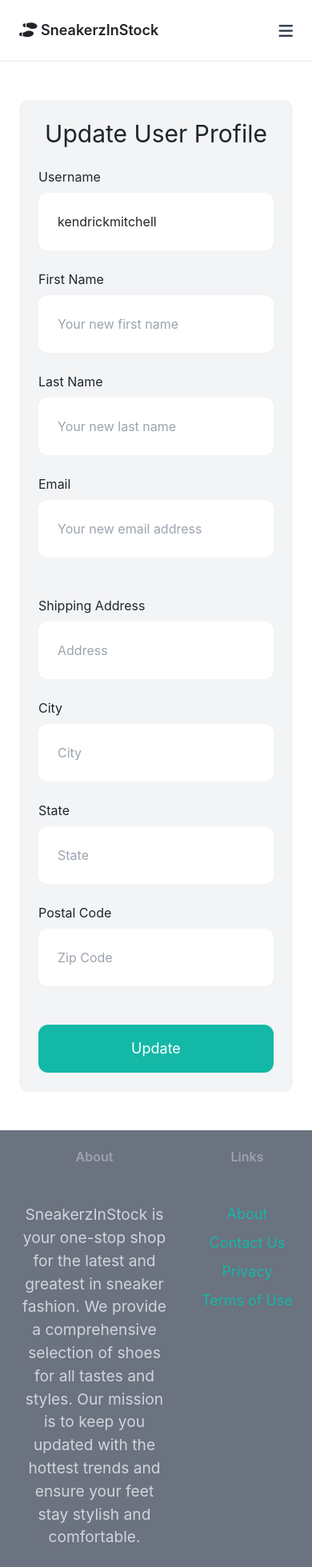
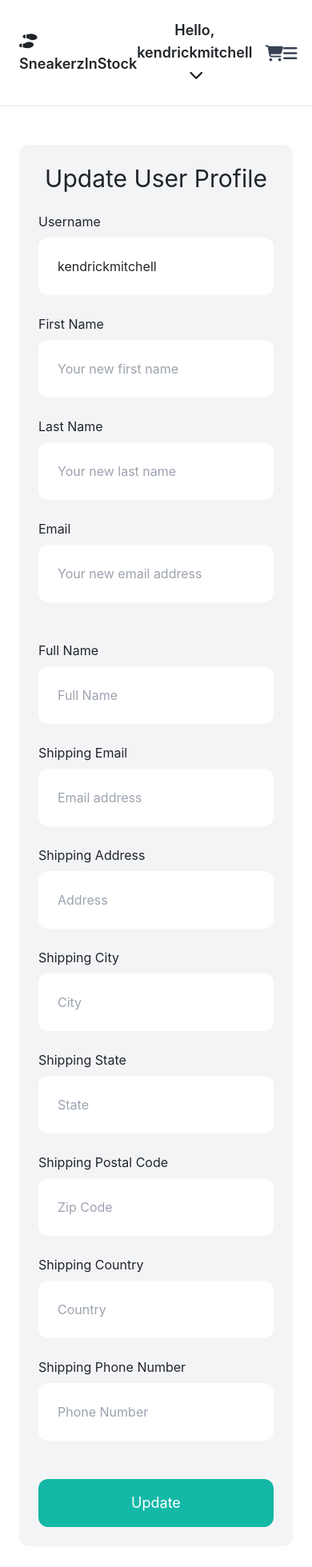
Before and after one commit to Kenmitchell2012/sneakers-n-stock, a Django app: page /update_user/ in a window 390 px wide. Shown: the top 1959 px of the page at 80% size. Run offline with Django 4.2, Linux system fonts and the light colour scheme; a user stored in the database is signed in; data comes from the database, SQL or seed files in the repository; both versions use the stored data as it was after the commit; some libraries are stand-ins or nearby versions.

Commit message:
feat(navbar): improve navbar
 responsiveness and add conditional login/register buttons

- Ensured username dropdown and cart icon visibility in mobile views.
- Added logout button to user dropdown.
- Ensured hamburger menu is closed by default on page load.
- Conditionally show the login button when the user is signed out.
- Show register button instead of login button when on the login page.

```diff
--- a/core/templates/core/base.html
+++ b/core/templates/core/base.html
@@ -7,7 +7,7 @@
     <link rel="stylesheet" href="https://cdn.jsdelivr.net/npm/bootstrap@4.0.0/dist/css/bootstrap.min.css" integrity="sha384-Gn5384xqQ1aoWXA+058RXPxPg6fy4IWvTNh0E263XmFcJlSAwiGgFAW/dAiS6JXm" crossorigin="anonymous">
     <script src="https://cdn.tailwindcss.com"></script>
     <link rel="stylesheet" href="https://cdnjs.cloudflare.com/ajax/libs/font-awesome/6.4.2/css/all.min.css" integrity="sha512-z3gLpd7yknf1YoNbCzqRKc4qyor8gaKU1qmn+CShxbuBusANI9QpRohGBreCFkKxLhei6S9CQXFEbbKuqLg0DA==" crossorigin="anonymous" referrerpolicy="no-referrer" />
-    <link rel="stylesheet" href="{% static 'css/styles.css' %}">
+    <link rel="stylesheet" href="{% static 'css/style.css' %}">
     <title>{% block title %}{% endblock %} | SneakerzInStock</title>
 </head>
 <body>
--- a/core/templates/core/navbar.html
+++ b/core/templates/core/navbar.html
@@ -1,33 +1,50 @@
-<div class="navbar-container">
-    <nav class="py-6 flex justify-between items-center border-b border-gray-200 px-4 bg-white">
+<div class="navbar-container relative z-10">
+    <nav class="py-4 px-4 flex justify-between items-center border-b border-gray-200 bg-white">
+        <!-- Logo -->
         <a href="{% url 'core:index' %}" class="text-lg font-semibold"><i class="fa-solid fa-shoe-prints"></i> SneakerzInStock</a>
-        <div class="hidden md:flex space-x-6 items-center" id="navbarSupportedContent">
+
+        <!-- Main Links: Visible on larger screens, toggled in mobile -->
+        <div class="hidden md:flex space-x-6 items-center">
             <a href="{% url 'item:new' %}" class="text-lg font-semibold hover:text-gray-500">New item</a>
             <a href="{% url 'item:items' %}" class="text-lg font-semibold hover:text-gray-500">Search</a>
-            <a href="{% url 'cart:view_cart' %}" class="text-lg font-semibold hover:text-gray-500">View Cart</a>
         </div>
-        <div class="hidden md:flex space-x-6 items-center">
+
+        <!-- User Actions with Dropdown and Cart Icon -->
+        <div class="flex items-center space-x-4 relative">
             {% if request.user.is_authenticated %}
-                <a href="{% url 'dashboard:index' request.user.username %}" class="text-lg font-semibold hover:text-gray-500">Hello, {{ request.user.username }}</a>
-                <a href="{% url 'conversations:inbox' %}" class="px-6 py-3 text-lg font-semibold bg-teal-500 text-white rounded-xl hover:bg-teal-700">Inbox
-                    <span class="text-md text-white-500">({{ conversation_count }})</span>
-                </a>
-                <a href="{% url 'core:update_user' %}" class="px-6 py-3 text-lg font-semibold bg-gray-500 text-white rounded-xl hover:bg-gray-700">Update Profile</a>
-                <a href="{% url 'core:logout_user' %}" class="px-6 py-3 text-lg font-semibold bg-red-500 text-white rounded-xl hover:bg-red-700">Log Out</a>
+                <!-- User Dropdown: Visible in all views -->
+                <div class="flex relative">
+                    <button id="user-menu-button" class="text-lg font-semibold hover:text-gray-500 focus:outline-none">
+                        Hello, {{ request.user.username }}
+                        <i class="fa-solid fa-chevron-down ml-1"></i>
+                    </button>
+                    <div id="user-menu" class="hidden absolute right-0 mt-2 w-48 py-2 bg-white rounded-lg shadow-lg z-50">
+                        <a href="{% url 'core:update_user' %}" class="block px-4 py-2 text-gray-700 hover:bg-gray-200">Update Profile</a>
+                        <a href="{% url 'core:update_password' %}" class="block px-4 py-2 text-gray-700 hover:bg-gray-200">Change Password</a>
+                        <a href="{% url 'dashboard:index' request.user.username %}" class="block px-4 py-2 text-gray-700 hover:bg-gray-200">Dashboard</a>
+                        <a href="{% url 'core:logout_user' %}" class="block px-4 py-2 text-gray-700 hover:bg-gray-200">Logout</a>
+                    </div>
+                </div>
 
+                <!-- Cart Icon: Visible in all views -->
                 <a href="{% url 'cart:view_cart' %}" class="relative">
                     <i class="fa-solid fa-cart-shopping fa-lg text-gray-700"></i>
                     {% if cart_item_count > 0 %}
-                        <span class="absolute top-0 right-0 inline-block w-6 h-6 bg-red-500 text-white text-center rounded-full">{{ cart_item_count }}</span>
+                        <span class="absolute -top-2 -right-2 inline-flex items-center justify-center w-6 h-6 bg-red-500 text-white text-xs font-bold rounded-full">{{ cart_item_count }}</span>
                     {% endif %}
                 </a>
             {% else %}
-                <a href="{% url 'core:signup' %}" class="px-6 py-3 text-lg font-semibold bg-teal-500 text-white rounded-xl hover:bg-teal-700">Sign up</a>
-                <a href="{% url 'core:login' %}" class="px-6 py-3 text-lg font-semibold bg-gray-500 text-white rounded-xl hover:bg-gray-700">Log In</a>
+                <!-- Login and Register Links: Conditionally visible based on the page -->
+                {% if request.path == '/login/' %}
+                    <a href="{% url 'core:signup' %}" class="text-lg font-semibold hover:text-gray-500">Register</a>
+                {% else %}
+                    <a href="{% url 'core:login' %}" class="text-lg font-semibold hover:text-gray-500">Login</a>
+                {% endif %}
             {% endif %}
         </div>
-        <!-- Mobile menu button -->
-        <div class="md:hidden">
+
+        <!-- Condensed Mobile Menu for smaller screens -->
+        <div class="lg:hidden md:hidden">
             <button id="mobile-menu-button" class="text-gray-700 focus:outline-none">
                 <i class="fa-solid fa-bars fa-lg"></i>
             </button>
@@ -35,28 +52,39 @@
     </nav>
 </div>
 
-<!-- Mobile menu -->
-<div id="mobile-menu" class="hidden md:hidden px-6 py-4 space-y-6">
+<!-- Mobile menu for smaller screens -->
+<div id="mobile-menu" class="hidden px-6 py-4 space-y-6 bg-white border-t border-gray-200">
     <a href="{% url 'item:new' %}" class="block text-lg font-semibold hover:text-gray-500">New item</a>
     <a href="{% url 'item:items' %}" class="block text-lg font-semibold hover:text-gray-500">Search</a>
-    <a href="{% url 'cart:view_cart' %}" class="block text-lg font-semibold hover:text-gray-500">View Cart</a>
     {% if request.user.is_authenticated %}
-        <a href="{% url 'dashboard:index' request.user.username %}" class="block text-base font-semibold hover:text-gray-500">Hello, {{ request.user.username|upper }}</a>
-        <a href="{% url 'conversations:inbox' %}" class="block px-6 py-3 text-lg font-semibold bg-teal-500 text-white rounded-xl hover:bg-teal-700">Inbox</a>
-        <a href="{% url 'core:logout_user' %}" class="block px-6 py-3 text-lg font-semibold bg-red-500 text-white rounded-xl hover:bg-red-700">Log Out</a>
-        <a href="{% url 'cart:view_cart' %}" class="block text-lg font-semibold hover:text-gray-500 relative">
-            <i class="fa-solid fa-cart-shopping fa-lg text-gray-700"></i>
-            {% if cart_item_count > 0 %}
-                <span class="absolute top-0 right-0 inline-block w-6 h-6 bg-red-500 text-white text-center rounded-full">{{ cart_item_count }}</span>
-            {% endif %}
-        </a>
+        <a href="{% url 'core:update_user' %}" class="block text-lg font-semibold hover:text-gray-500">Update Profile</a>
+        <a href="{% url 'core:update_password' %}" class="block text-lg font-semibold hover:text-gray-500">Change Password</a>
+        <a href="{% url 'core:logout_user' %}" class="block text-lg font-semibold hover:text-gray-500">Logout</a>
     {% else %}
-        <a href="{% url 'core:signup' %}" class="block px-6 py-3 text-lg font-semibold bg-teal-500 text-white rounded-xl hover:bg-teal-700">Sign up</a>
-        <a href="{% url 'core:login' %}" class="block px-6 py-3 text-lg font-semibold bg-gray-500 text-white rounded-xl hover:bg-gray-700">Log In</a>
+        <!-- Login and Register Links: Conditionally visible based on the page -->
+        {% if request.path == '/login/' %}
+            <a href="{% url 'core:signup' %}" class="block text-lg font-semibold hover:text-gray-500">Register</a>
+        {% else %}
+            <a href="{% url 'core:login' %}" class="block text-lg font-semibold hover:text-gray-500">Login</a>
+        {% endif %}
     {% endif %}
 </div>
 
 <script>
+    document.addEventListener('DOMContentLoaded', function() {
+        var menu = document.getElementById('mobile-menu');
+        if (!menu.classList.contains('hidden')) {
+            menu.classList.add('hidden');
+        }
+    });
+
+    // Toggle the user dropdown
+    document.getElementById('user-menu-button').addEventListener('click', function() {
+        var userMenu = document.getElementById('user-menu');
+        userMenu.classList.toggle('hidden');
+    });
+
+    // Toggle mobile menu
     document.getElementById('mobile-menu-button').addEventListener('click', function() {
         var menu = document.getElementById('mobile-menu');
         menu.classList.toggle('hidden');
--- a/core/templates/core/update_user.html
+++ b/core/templates/core/update_user.html
@@ -6,7 +6,7 @@
     <div class="p-6 w-full md:w-2/3 my-6 mx-auto bg-gray-100 rounded-xl">
         <h1 class="mb-6 text-3xl text-center md:text-left">Update User Profile</h1>
 
-        <form action="#" method="post">
+        <form action="{% url 'core:update_user' %}" method="post">
             {% csrf_token %}
             <div class="flex flex-col md:flex-row gap-6">
                 <!-- Left Column: User Information -->
@@ -32,21 +32,38 @@
                 <!-- Right Column: Shipping Information -->
                 <div class="w-full md:w-1/2">
                     <div class="mb-4">
+                        <label class="inline-block mb-2">Full Name</label><br>
+                        {{ shipping_form.shipping_full_name }}
+                    </div>
+                    <div class="mb-4">
+                        <label class="inline-block mb-2">Shipping Email</label><br>
+                        {{ shipping_form.shipping_email }}
+                    </div>
+                    <div class="mb-4">
                         <label class="inline-block mb-2">Shipping Address</label><br>
                         {{ shipping_form.shipping_address }}
                     </div>
                     <div class="mb-4">
-                        <label class="inline-block mb-2">City</label><br>
+                        <label class="inline-block mb-2">Shipping City</label><br>
                         {{ shipping_form.shipping_city }}
                     </div>
                     <div class="mb-4">
-                        <label class="inline-block mb-2">State</label><br>
+                        <label class="inline-block mb-2">Shipping State</label><br>
                         {{ shipping_form.shipping_state }}
                     </div>
                     <div class="mb-4">
-                        <label class="inline-block mb-2">Postal Code</label><br>
+                        <label class="inline-block mb-2">Shipping Postal Code</label><br>
                         {{ shipping_form.shipping_zip_code }}
                     </div>
+                    <div class="mb-4">
+                        <label class="inline-block mb-2">Shipping Country</label><br>
+                        {{ shipping_form.shipping_country }}
+                    </div>
+                    <div class="mb-4">
+                        <label class="inline-block mb-2">Shipping Phone Number</label><br>
+                        {{ shipping_form.shipping_phone_number }}
+                    </div>
+
                 </div>
             </div>
 
--- a/core/urls.py
+++ b/core/urls.py
@@ -14,6 +14,7 @@ urlpatterns = [
     path('logout/', views.logout_user, name= 'logout_user' ),
     path('profile/<str:username>/', views.user_profile, name='user_profile'),
     path('update_user/', views.update_user, name='update_user'),
+    path('update_password/', views.update_user, name='update_password'),
     path('shipping_address/', views.shipping_address, name='shipping_address'),
 
 
--- a/core/views.py
+++ b/core/views.py
@@ -67,32 +67,32 @@ def user_profile(request):
 
 def update_user(request):
     if request.user.is_authenticated:
-        # Get the current user
         current_user = User.objects.get(id=request.user.id)
 
-        # handle conversations
+        # Conversations
         conversations = Conversation.objects.filter(members__in=[request.user.id])
         conversation_count = conversations.count()
 
-        # Try to retrieve the user's shipping address or initialize a new instance if not found
-        try:
-            shipping_user = ShippingAddress.objects.get(user=current_user)
-        except ShippingAddress.DoesNotExist:
-            shipping_user = ShippingAddress(user=current_user)  # Create a new instance for the user
+        # Retrieve or create the user's shipping address
+        shipping_user, created = ShippingAddress.objects.get_or_create(user=current_user)
 
-        # Get the user's edit form and shipping address edit form
+        # Forms
         user_form = EditProfileForm(request.POST or None, instance=current_user)
         shipping_form = ShippingAddressForm(request.POST or None, instance=shipping_user)
 
-        if user_form.is_valid() and shipping_form.is_valid():
-            user_form.save()
-            shipping_form.save()  # Save the shipping address
+        if request.method == 'POST':
+            print(user_form.errors)  # Debug: Print user form errors
+            print(shipping_form.errors)  # Debug: Print shipping form errors
 
-            login(request, current_user)
-            messages.success(request, 'Your profile has been updated successfully.')
-            return redirect('core:index')
+            if user_form.is_valid() and shipping_form.is_valid():
+                user_form.save()
+                shipping_form.save()
 
-        # Get the cart item count for the authenticated user
+                login(request, current_user)
+                messages.success(request, 'Your profile has been updated successfully.')
+                return redirect('core:index')  # Keep for redirect after successful save
+
+        # Cart item count for user
         cart, created = Cart.objects.get_or_create(user=request.user)
         cart_item_count = cart.items.count()
 
@@ -101,11 +101,12 @@ def update_user(request):
             'shipping_form': shipping_form,
             'conversation_count': conversation_count,
             'cart_item_count': cart_item_count,
-            })
+        })
 
     else:
         messages.error(request, "You must be logged in to access that page!")
         return redirect('home')
+
 
 
 def shipping_address(request):
--- a/payment/forms.py
+++ b/payment/forms.py
@@ -5,8 +5,6 @@ class ShippingAddressForm(forms.ModelForm):
     class Meta:
         model = ShippingAddress
         fields = ('shipping_full_name', 'shipping_email', 'shipping_address', 'shipping_city', 'shipping_state', 'shipping_zip_code', 'shipping_country', 'shipping_phone_number')
-
-        exclude = ['user',]
 
     shipping_full_name = forms.CharField(widget=forms.TextInput(attrs={
         'placeholder': 'Full Name',
--- a/payment/models.py
+++ b/payment/models.py
@@ -2,7 +2,7 @@ from django.db import models
 from django.contrib.auth.models import User
 # Create your models here.
 
-# Create shipping adress model for user
+# Create shipping address model for user
 class ShippingAddress(models.Model):
     user = models.ForeignKey(User, on_delete=models.CASCADE, null=True, blank=True)
     shipping_full_name = models.CharField(max_length=255)
--- /dev/null
+++ b/static/css/style.css
@@ -0,0 +1,47 @@
+html, body {
+    height: 100%;
+    margin: 0;
+}
+
+footer {
+    background-color: #4A5568; /* bg-gray-600 */
+    color: #CBD5E0; /* text-gray-400 */
+    text-align: center;
+    padding: 1rem;
+}
+
+
+
+body {
+    padding-top: 0px; /* Adjust based on the height of your navbar */
+}
+
+p {
+    font-size: 1.2rem;
+    line-height: 1.5;
+}
+
+/* Below 850px: Show only Cart Icon, New Item, Search, and Username Dropdown */
+/* @media (max-width: 850px) {
+    .navbar-container .navbar-links,
+    .navbar-container .navbar-logo {
+        display: none;
+    }
+
+    .navbar-container .navbar-cart,
+    .navbar-container .navbar-username {
+        display: inline-flex;
+    }
+} */
+
+/* Below 600px: Show only Username Dropdown */
+/* @media (max-width: 600px) {
+    .navbar-container .navbar-links,
+    .navbar-container .navbar-cart {
+        display: none;
+    }
+
+    .navbar-container .navbar-username {
+        display: inline-flex;
+    }
+} */
--- a/static/css/styles.css
+++ /dev/null
@@ -1,22 +0,0 @@
-html, body {
-    height: 100%;
-    margin: 0;
-}
-
-footer {
-    background-color: #4A5568; /* bg-gray-600 */
-    color: #CBD5E0; /* text-gray-400 */
-    text-align: center;
-    padding: 1rem;
-}
-
-
-
-body {
-    padding-top: 0px; /* Adjust based on the height of your navbar */
-}
-
-p {
-    font-size: 1.2rem;
-    line-height: 1.5;
-}
```
Also changed, not shown: db.sqlite3, 5 other files.
